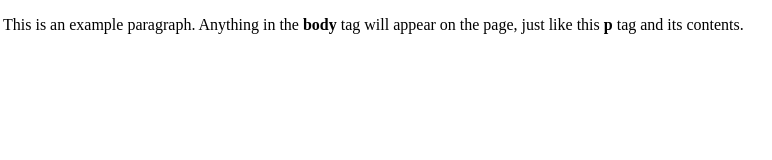
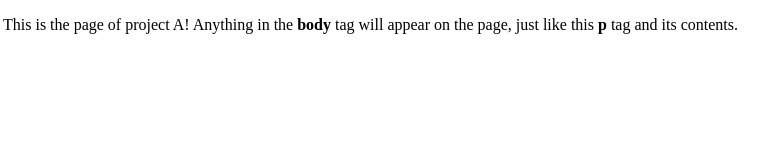
Before and after one commit to KaHarlacz/KaHarlacz.github.io, a plain HTML site: page project-a/index.html in a window 1280 px wide. Shown: the full height of the page, 5-777 px from the left. Drawn offline with Linux system fonts and the light colour scheme.

Commit message:
Change paragraphs

```diff
--- a/project-a/index.html
+++ b/project-a/index.html
@@ -4,6 +4,6 @@
     <title>This is the page of project A!</title>
   </head>
   <body>
-    <p>This is an example paragraph. Anything in the <strong>body</strong> tag will appear on the page, just like this <strong>p</strong> tag and its contents.</p>
+    <p>This is the page of project A! Anything in the <strong>body</strong> tag will appear on the page, just like this <strong>p</strong> tag and its contents.</p>
   </body>
 </html>
```
Also changed, not shown: project-b/index.html (+1 -1 lines).
